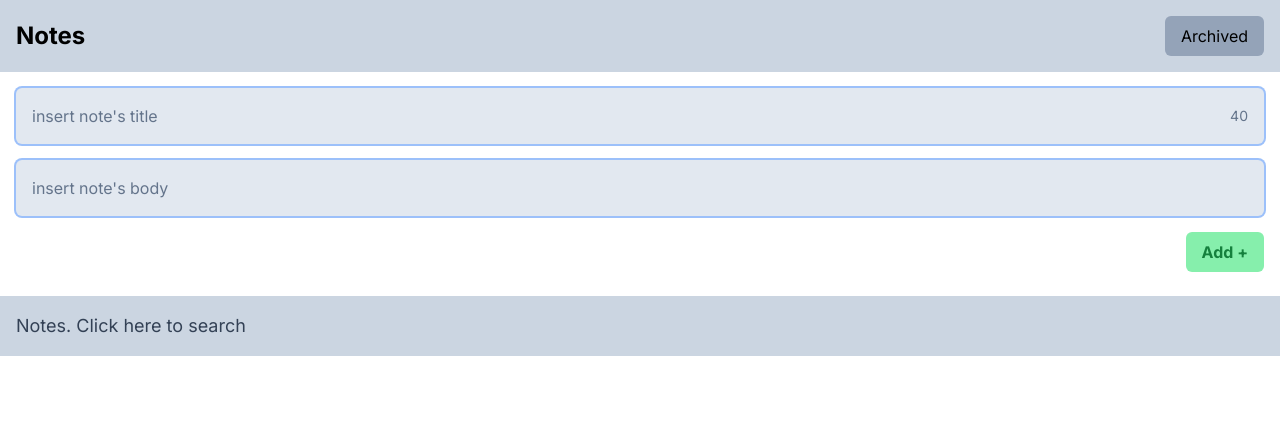
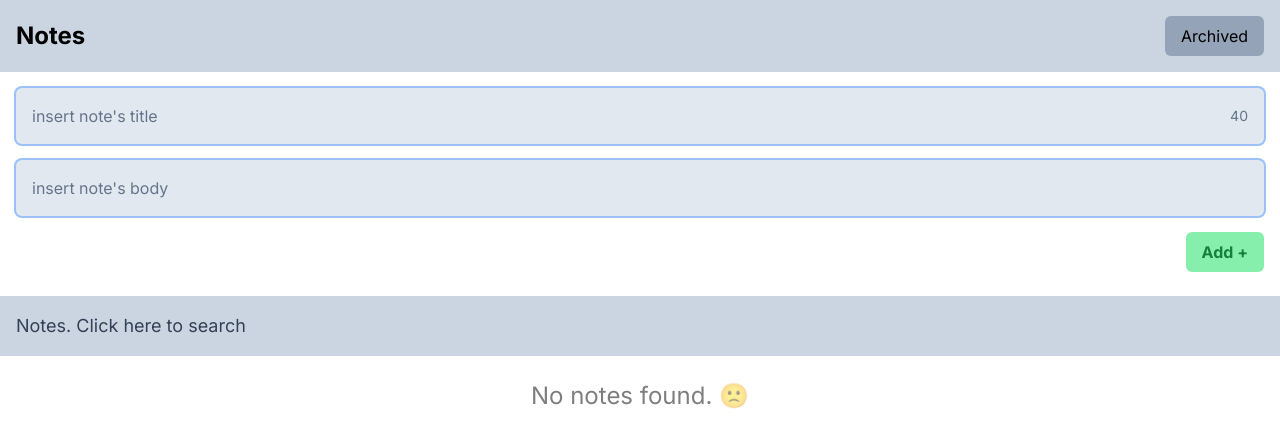
Before and after one commit to LittleQuartZ/notes-web, a React (Vite) app: page / in a window 1280 px wide. Both pictures are taken after a click on the button "Delete". Shown: the top 448 px of the page. Built offline with nearby package versions, Linux system fonts and the light colour scheme.

Commit message:
feat: render placeholder when there isn't any note

```diff
--- a/src/components/NotesList.tsx
+++ b/src/components/NotesList.tsx
@@ -16,14 +16,18 @@ const NotesList: React.FC<Props> = ({
 }) => {
   return (
     <div className={`flex flex-col gap-4 ${className}`}>
-      {notes.map((note) => (
+      {notes.length > 0 ? (
+        notes.map((note) => (
           <Note
             key={note.id}
             note={note}
             handleDelete={handleDelete}
             handleArchive={handleArchive}
           />
-      ))}
+        ))
+      ) : (
+        <h2 className='text-center text-2xl opacity-50'>No notes found. 🙁</h2>
+      )}
     </div>
   )
 }
```
Lines whose indentation alone changed are shown as unchanged.
